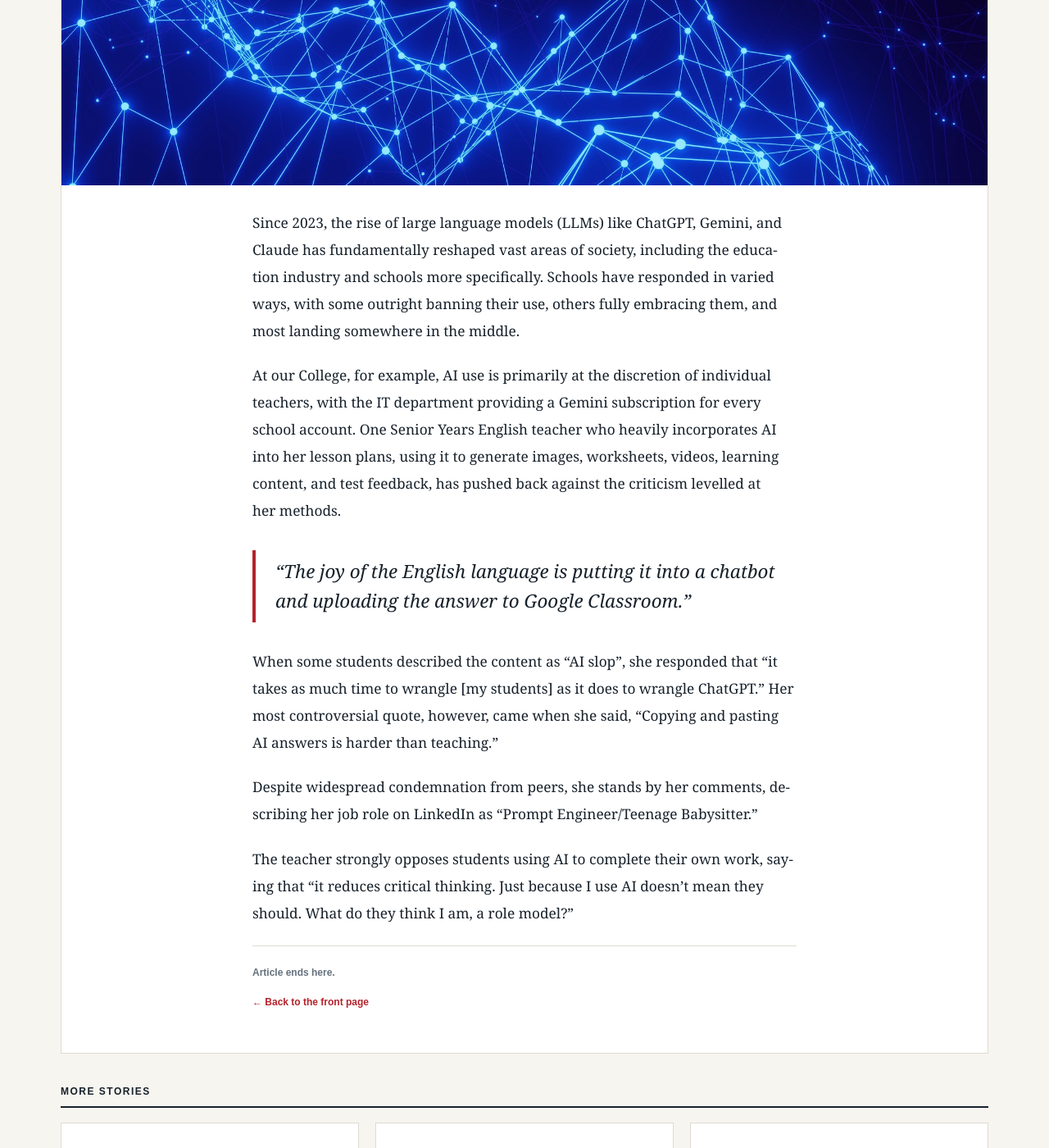
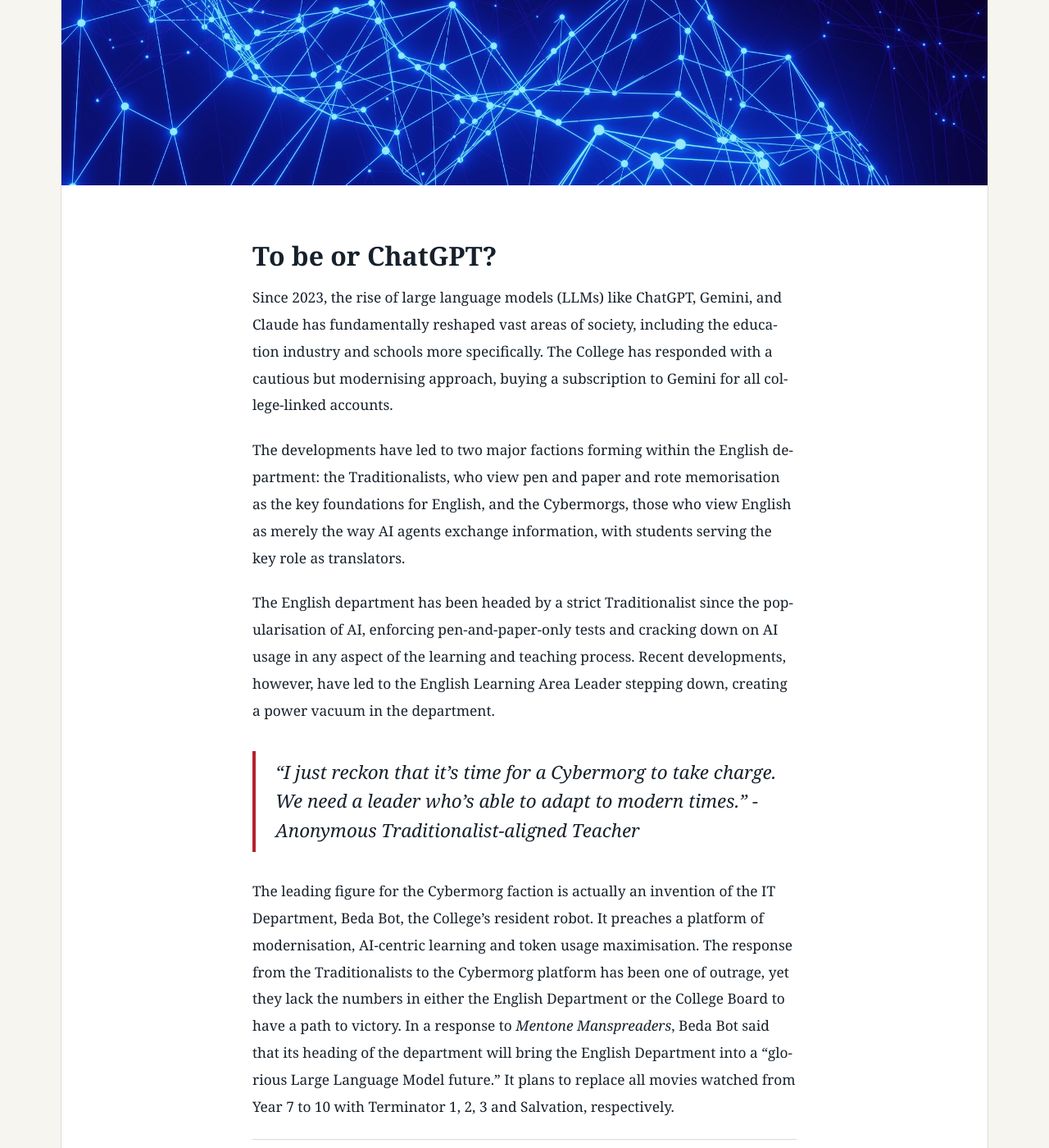
Before and after one commit to TrixDah/manspreading-r-us, a Jekyll site: the page built from _articles/2026-10-27-copy-and-pasting-ai-answers-is-harder-than-teaching-reports-ai-dependent-teacher.md, in a window 1280 px wide and 1400 px high, scrolled down 1155 px. Shown: the whole window at 82% size. Built offline with Jekyll 4.4.1, drawn with Linux system fonts in a browser that asks for light colours; some of the changed text lies outside the part shown.

Commit message:
Update _articles/2026-10-27-copy-and-pasting-ai-answers-is-harder-than-teaching-reports-ai-dependent-teacher.md (via Pages CMS)

```diff
--- a/_articles/2026-10-27-copy-and-pasting-ai-answers-is-harder-than-teaching-reports-ai-dependent-teacher.md
+++ b/_articles/2026-10-27-copy-and-pasting-ai-answers-is-harder-than-teaching-reports-ai-dependent-teacher.md
@@ -1,28 +1,29 @@
 ---
-title: '"Copy and pasting AI answers is harder than teaching", reports
-  AI-dependent teacher'
+title: New English Subject Head to be AI Agent, to "Bring The Subject In Line
+  With Student Realities"
 section: School News
 exclusive: true
-front_page: side
-date: 2026-10-27
+front_page: lead
+date: 2026-11-10
 author: Lead Columnist
-summary: "A teacher whose entire teaching pipeline, from content to tests to
-  marking, is AI generated, speaks out against critics. "
-standfirst: "A teacher whose entire teaching pipeline, from content to tests to
-  marking, is AI generated, speaks out against critics. "
-read_time: 2 min read
+summary: "As the much beloved English Learning Area Leader is stepping down,
+  rumours are spreading about who, or what, will replace her. "
+standfirst: "Leaks from within the English Department have revealed the top
+  candidate to be the next English L.A.L. is an AI agent by the name of Beda
+  Bot. "
+read_time: 3 min read
 image: /images/schoolai-1.jpg
 image_alt: "A technological matrix. "
 image_fit: false
 ---
-Since 2023, the rise of large language models (LLMs) like ChatGPT, Gemini, and Claude has fundamentally reshaped vast areas of society, including the education industry and schools more specifically. Schools have responded in varied ways, with some outright banning their use, others fully embracing them, and most landing somewhere in the middle.
+## To be or ChatGPT?
 
-At our College, for example, AI use is primarily at the discretion of individual teachers, with the IT department providing a Gemini subscription for every school account. One Senior Years English teacher who heavily incorporates AI into her lesson plans, using it to generate images, worksheets, videos, learning content, and test feedback, has pushed back against the criticism levelled at her methods.
+Since 2023, the rise of large language models (LLMs) like ChatGPT, Gemini, and Claude has fundamentally reshaped vast areas of society, including the education industry and schools more specifically. The College has responded with a cautious but modernising approach, buying a subscription to Gemini for all college-linked accounts.
 
-> "The joy of the English language is putting it into a chatbot and uploading the answer to Google Classroom."
+The developments have led to two major factions forming within the English department: the Traditionalists, who view pen and paper and rote memorisation as the key foundations for English, and the Cybermorgs, those who view English as merely the way AI agents exchange information, with students serving the key role as translators.
 
-When some students described the content as "AI slop", she responded that "it takes as much time to wrangle [my students] as it does to wrangle ChatGPT." Her most controversial quote, however, came when she said, "Copying and pasting AI answers is harder than teaching."
+The English department has been headed by a strict Traditionalist since the popularisation of AI, enforcing pen-and-paper-only tests and cracking down on AI usage in any aspect of the learning and teaching process. Recent developments, however, have led to the English Learning Area Leader stepping down, creating a power vacuum in the department.
 
-Despite widespread condemnation from peers, she stands by her comments, describing her job role on LinkedIn as "Prompt Engineer/Teenage Babysitter."
+> "I just reckon that it's time for a Cybermorg to take charge. We need a leader who's able to adapt to modern times." - Anonymous Traditionalist-aligned Teacher
 
-The teacher strongly opposes students using AI to complete their own work, saying that "it reduces critical thinking. Just because I use AI doesn't mean they should. What do they think I am, a role model?"
+The leading figure for the Cybermorg faction is actually an invention of the IT Department, Beda Bot, the College's resident robot. It preaches a platform of modernisation, AI-centric learning and token usage maximisation. The response from the Traditionalists to the Cybermorg platform has been one of outrage, yet they lack the numbers in either the English Department or the College Board to have a path to victory. In a response to *Mentone Manspreaders*, Beda Bot said that its heading of the department will bring the English Department into a "glorious Large Language Model future." It plans to replace all movies watched from Year 7 to 10 with Terminator 1, 2, 3 and Salvation, respectively.
```
